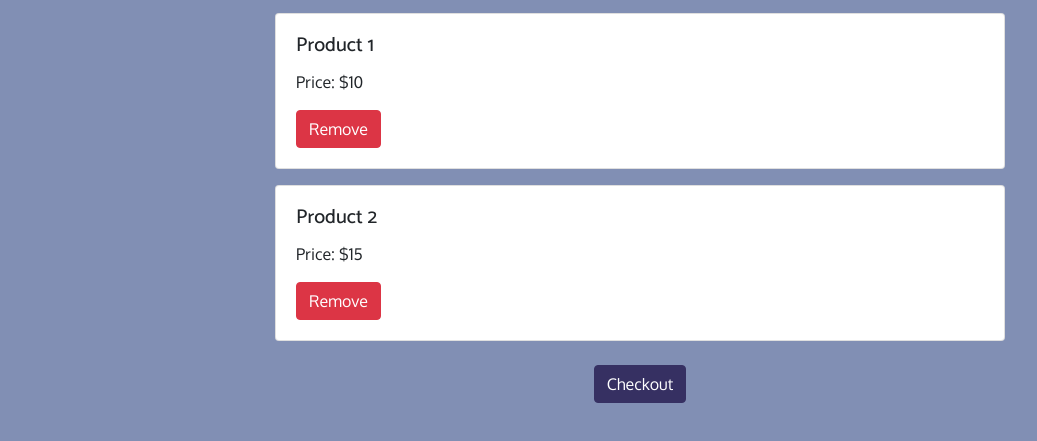
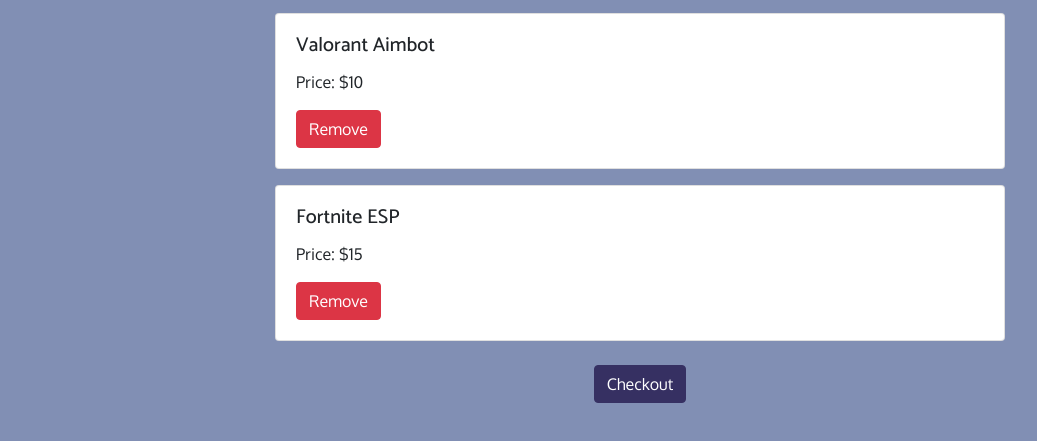
Before and after one commit to STEAM-Center-NYC/viobot, a plain HTML site: page my-cart-page.html in a window 1280 px wide. Shown: the part 139-580 px from the top of the page, without its empty margins (0-1037 px from the left). Drawn offline with nearby package versions, Linux system fonts and the light colour scheme.

Commit message:
changed products names

```diff
--- a/my-cart-page.html
+++ b/my-cart-page.html
@@ -61,14 +61,14 @@
               <!-- Sample cart items -->
               <div class="card mb-3 wow animate__animated animate__fadeIn" data-wow-delay="1s" id="product1">
                 <div class="card-body">
-                  <h5 class="card-title">Product 1</h5>
+                  <h5 class="card-title">Valorant Aimbot</h5>
                   <p class="card-text">Price: $10</p>
                   <button class="btn btn-danger remove-btn" onclick="removeProduct('product1')">Remove</button>
                 </div>
               </div>
               <div class="card mb-3 wow animate__animated animate__fadeIn" data-wow-delay="1.5s" id="product2">
                 <div class="card-body">
-                  <h5 class="card-title">Product 2</h5>
+                  <h5 class="card-title">Fortnite ESP</h5>
                   <p class="card-text">Price: $15</p>
                   <button class="btn btn-danger remove-btn" onclick="removeProduct('product2')">Remove</button>
                 </div>
```
